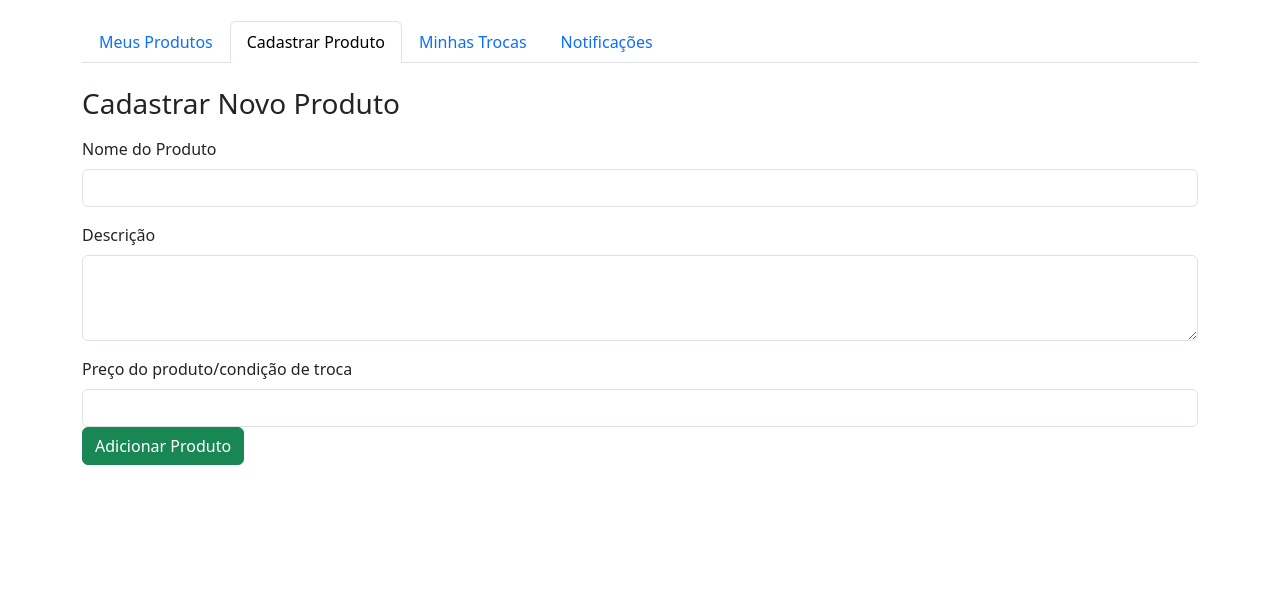
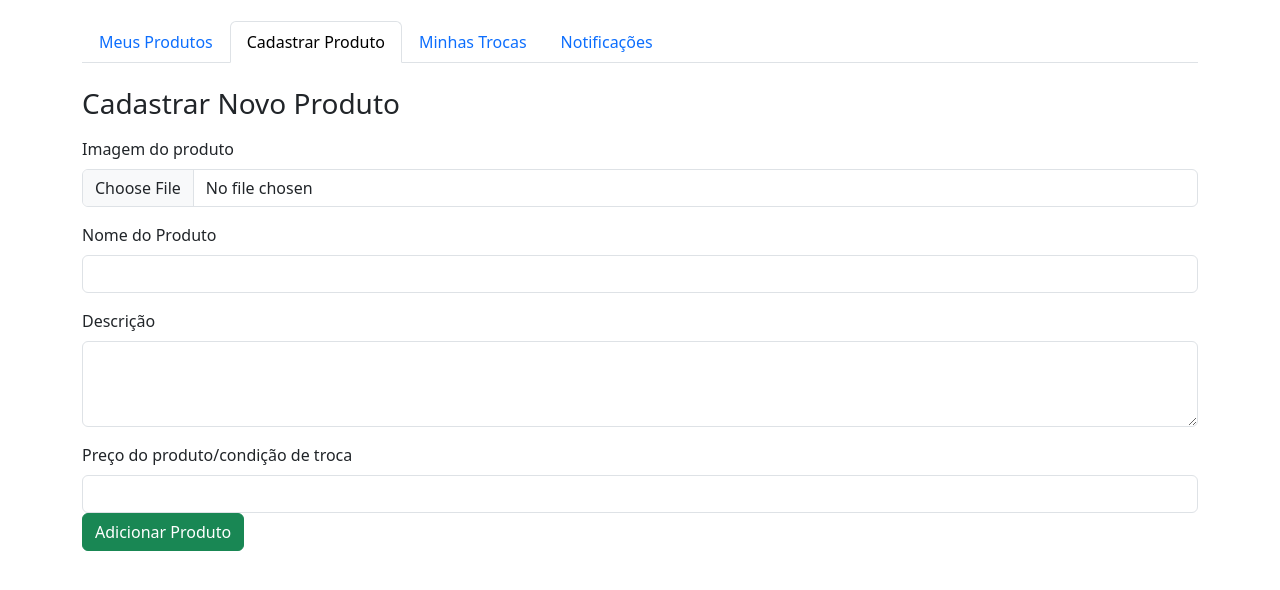
Before and after one commit to Joyuv/projeto2romero, a Flask app: page /dashboard in a window 1280 px wide, after a click on "Cadastrar Produto". Shown: the part 147-737 px from the top of the page. Run offline with Flask 3, Linux system fonts and the light colour scheme; the visitor is signed in with stand-in values (Sample User, id 1); data that the repository does not hold is empty.

Commit message:
sistema parcial

```diff
--- a/app.py
+++ b/app.py
@@ -6,6 +6,10 @@ import os
 
 
 app = Flask(__name__)
+app.config['UPLOAD_FOLDER'] = 'uploads/'
+app.config['MAX_CONTENT_LENGHT'] = 4 * 1024 * 1024
+
+os.makedirs(app.config['UPLOAD_FOLDER'], exist_ok=True)
 
 login_manager = LoginManager()
 app.secret_key = "guilherme"
@@ -52,6 +56,16 @@ def adicionar_produto():
     name = request.form.get("name")
     description = request.form.get("description")
     preco = request.form.get("preco")
+    imagem = request.files['image']
+
+    if imagem:
+        filename = os.secure_filename(name)
+        ext = filename.rsplit('.', 1)[1].lower()
+        filename = f'{os.filename_base}.{ext}'
+
+        image_path = os.path.join(app.config['UPLOAD_FOLDER'], filename)
+        imagem.save(image_path)
+
     user_id = current_user.id
     print(user_id)
     conn = get_db_conexao()
--- a/templates/dashboard.html
+++ b/templates/dashboard.html
@@ -56,7 +56,11 @@
         <div class="tab-pane fade" id="cadastrar" role="tabpanel" aria-labelledby="cadastrar-tab">
             <h3 class="mt-4 mb-3">Cadastrar Novo Produto</h3>
             <!-- Formulário para o usuário adicionar um novo produto -->
-            <form action="{{ url_for('adicionar_produto') }}" method="POST">
+            <form action="{{ url_for('adicionar_produto') }}" method="POST" enctype="multipart/form-data">
+                <div class="mb-3">
+                    <label for="product_image" class="form-label">Imagem do produto</label>
+                    <input type="file" class="form-control" id="product_image" name="image" accept="image/*" required>
+                </div>
                 <div class="mb-3">
                     <label for="product_name" class="form-label">Nome do Produto</label>
                     <input type="text" class="form-control" id="product_name" name="name" required>
```
Also changed, not shown: 1 other file.
